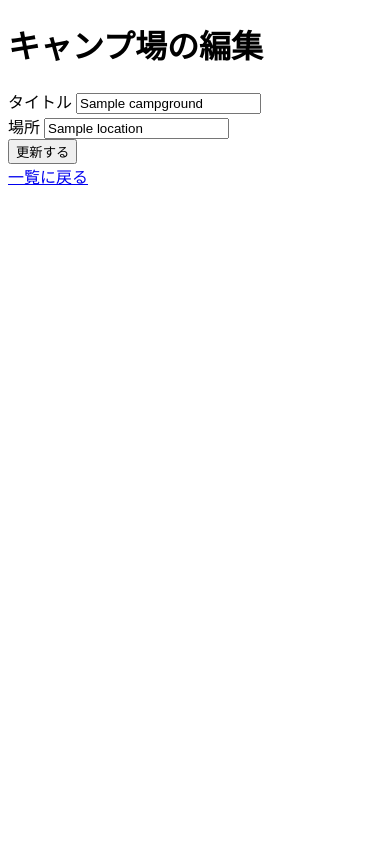
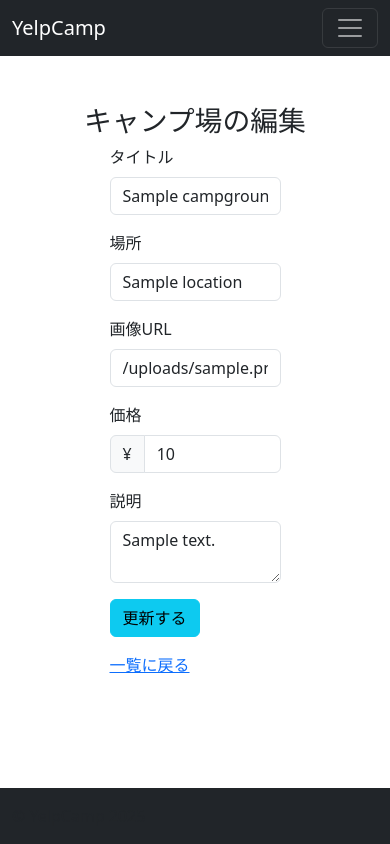
Before and after one commit to rita-rita24/YelpCamp, a Node project: template views/campgrounds/edit.ejs in a window 390 px wide. Run offline with Node 20 templates, Linux system fonts and the light colour scheme; the template is opened without the code that fills it: most values are stand-ins (such as "Sample title", 1, 10 or a date in 2020); some libraries are stand-ins or nearby versions.

Commit message:
practice:bootstrap導入 レイアウト調整

```diff
--- a/config/express.js
+++ b/config/express.js
@@ -1,7 +1,15 @@
 import express from 'express';
 import path from 'path';
 import { fileURLToPath } from 'url';
+import morgan from 'morgan';
 import methodOverride from 'method-override';
+import ejsMate from 'ejs-mate';
+
+const getTimeStamp = (req, res, next) => {
+  const timestamp = new Date(Date.now());
+  req.requestTime = `${timestamp.getFullYear()}-${String(timestamp.getMonth() + 1).padStart(2, '0')}-${String(timestamp.getDate()).padStart(2, '0')} ${String(timestamp.getHours()).padStart(2, '0')}:${String(timestamp.getMinutes()).padStart(2, '0')}:${String(timestamp.getSeconds()).padStart(2, '0')}`;
+  next();
+}
 
 export const app = express();
 export const initExpress = () => {
@@ -9,12 +17,21 @@ export const initExpress = () => {
   const __dirname = path.dirname(fileURLToPath(import.meta.url));
   app.use(express.urlencoded({ extended: false }));
   app.use(express.json());
+  // app.use(morgan('dev'));
   app.use(express.static('public'));
+  app.use(express.static('node_modules/bootstrap/dist/'));
   app.use(methodOverride('_method'));
+  app.use(getTimeStamp);
   app.set('views', path.join(__dirname, '../views'));
   app.set('view engine', 'ejs');
+  app.engine('ejs', ejsMate);
   app.listen(PORT, () =>{
     console.log(`サーバーを起動しました。ポート番号：${PORT}`);
-    console.log(`http://localhost:${PORT}/campgrounds`)
+    console.log(`http://localhost:${PORT}`)
   });
 }
+export const notFound = () => {
+  app.use((req, res) => {
+    res.status(404).send('ページが見つかりません');
+  });
+}
--- a/package.json
+++ b/package.json
@@ -12,7 +12,9 @@
   "license": "ISC",
   "type": "module",
   "dependencies": {
+    "bootstrap": "^5.3.3",
     "ejs": "^3.1.10",
+    "ejs-mate": "^4.0.0",
     "express": "^4.21.2",
     "method-override": "^3.0.0",
     "mongoose": "^5.13.23",
--- a/public/common.css
+++ b/public/common.css
@@ -1,3 +1,5 @@
+@import '../node_modules/bootstrap/dist/css/bootstrap.min.css';
+
 a {
   text-decoration: none;
   color: #000000;
--- a/seeder/index.js
+++ b/seeder/index.js
@@ -12,9 +12,13 @@ const seedDB = async () => {
   await Campground.deleteMany({});
   for (let i = 0; i < 50; i++) {
       const randomCityIndex = Math.floor(Math.random() * cities.length);
+      const price = Math.floor(Math.random() * 2000) + 1000;
       const camp = new Campground({
           location: `${cities[randomCityIndex].prefecture}${cities[randomCityIndex].city}`,
-            title: `${sample(descriptors)}・${sample(places)}`
+          title: `${sample(descriptors)}・${sample(places)}`,
+          image: 'https://source.unsplash.com/collection/483251',
+          description: '木曾路はすべて山の中である。あるところは岨づたいに行く崖の道であり、あるところは数十間の深さに臨む木曾川の岸であり、あるところは山の尾をめぐる谷の入り口である。一筋の街道はこの深い森林地帯を貫いていた。東ざかいの桜沢から、西の十曲峠まで、木曾十一宿はこの街道に添うて、二十二里余にわたる長い谿谷の間に散在していた。道路の位置も幾たびか改まったもので、古道はいつのまにか深い山間に埋もれた。',
+          price
       });
       await camp.save();
   }
--- a/views/campgrounds/edit.ejs
+++ b/views/campgrounds/edit.ejs
@@ -1,27 +1,37 @@
-<!DOCTYPE html>
-<html>
+<% layout('layouts/template') %>
+<div class="row">
+    <h1 class="text-center">キャンプ場の編集</h1>
+    <div class="offset-3 col-6">
+        <form action="/campgrounds/<%= campground._id %>?_method=PUT" method="POST">
+            <div class="mb-3">
+                <label class="form-label" for="title">タイトル</label>
+                <input class="form-control" type="text" id="title" name="title" value="<%= campground.title %>">
+            </div>
+            <div class="mb-3">
+                <label class="form-label" for="location">場所</label>
+                <input class="form-control" type="text" id="location" name="location" value="<%= campground.location %>">
+            </div>
+            <div class="mb-3">
+                <label class="form-label" for="image">画像URL</label>
+                <input class="form-control" type="text" id="image" name="image" value="<%= campground.image %>">
+            </div>
+            <div class="mb-3">
+                <label class="form-label" for="price">価格</label>
+                <div class="input-group">
+                    <span class="input-group-text" id="price-label">¥</span>
+                    <input type="text" class="form-control" id="price" placeholder="0" aria-label="価格"
+                        aria-describedby="price-label" name="price" value="<%= campground.price %>">
+                </div>
+            </div>
+            <div class="mb-3">
+                <label class="form-label" for="description">説明</label>
+                <textarea class="form-control" type="text" id="description" name="description"><%= campground.description %></textarea>
+            </div>
+            <div class="mb-3">
+                <button class="btn btn-info">更新する</button>
+            </div>
 
-<head>
-    <meta charset="UTF-8">
-    <meta http-equiv="X-UA-Compatible" content="IE=edge">
-    <meta name="viewport" content="width=device-width, initial-scale=1.0">
-    <title>キャンプ場の編集</title>
-</head>
-
-<body>
-    <h1>キャンプ場の編集</h1>
-    <form action="/campgrounds/<%= campground._id %>?_method=PUT" method="POST">
-        <div>
-            <label for="title">タイトル</label>
-            <input type="text" name="title" id="title" value="<%= campground.title %>">
-        </div>
-        <div>
-            <label for="location">場所</label>
-            <input type="text" name="location" id="location" value="<%= campground.location %>">
-        </div>
-        <button>更新する</button>
-    </form>
-    <a href="/campgrounds">一覧に戻る</a>
-</body>
-
-</html>
+        </form>
+        <a href="/campgrounds">一覧に戻る</a>
+    </div>
+</div>
--- /dev/null
+++ b/views/components/footer.ejs
@@ -0,0 +1,5 @@
+<footer class="footer bg-dark py-3 mt-auto">
+  <div class="container">
+    <span class="text-muted">&copy; YelpCamp 2025</span>
+  </div>
+</footer>
--- /dev/null
+++ b/views/components/navbar.ejs
@@ -0,0 +1,16 @@
+<nav class="navbar sticky-top navbar-expand-lg navbar-dark bg-dark">
+  <div class="container-fluid">
+    <a class="navbar-brand" href="#">YelpCamp</a>
+    <button class="navbar-toggler" type="button" data-bs-toggle="collapse" data-bs-target="#navbarNavAltMarkup"
+      aria-controls="navbarNavAltMarkup" aria-expanded="false" aria-label="Toggle navigation">
+      <span class="navbar-toggler-icon"></span>
+    </button>
+      <div class="collapse navbar-collapse" id="navbarNavAltMarkup">
+        <div class="navbar-nav">
+          <a class="nav-link" href="/">ホーム</a>
+          <a class="nav-link" href="/campgrounds">キャンプ場</a>
+          <a class="nav-link" href="/campgrounds/create">新規登録</a>
+        </div>
+      </div>
+  </div>
+</nav>
--- /dev/null
+++ b/views/layouts/template.ejs
@@ -0,0 +1,23 @@
+<!DOCTYPE html>
+<html>
+
+<head>
+    <meta charset="UTF-8">
+    <meta http-equiv="X-UA-Compatible" content="IE=edge">
+    <meta name="viewport" content="width=device-width, initial-scale=1.0">
+    <link rel="stylesheet" href="/css/bootstrap.min.css">
+    <title>YelpCamp</title>
+</head>
+
+<body class="d-flex flex-column vh-100">
+    <%- include('../components//navbar') %>
+    <main class="container mt-5">
+        <%- body -%>
+    </main>
+    <%- include('../components/footer') %>
+    <script src="https://cdn.jsdelivr.net/npm/bootstrap@5.1.0/dist/js/bootstrap.bundle.min.js"
+        integrity="sha384-U1DAWAznBHeqEIlVSCgzq+c9gqGAJn5c/t99JyeKa9xxaYpSvHU5awsuZVVFIhvj"
+        crossorigin="anonymous"></script>
+</body>
+
+</html>
```
Also changed, not shown: app.js (+8 -3 lines), views/campgrounds/create.ejs (+36 -25 lines), views/campgrounds/index.ejs (+23 -22 lines), views/campgrounds/show.ejs (+25 -27 lines). Lines whose indentation alone changed are shown as unchanged.
